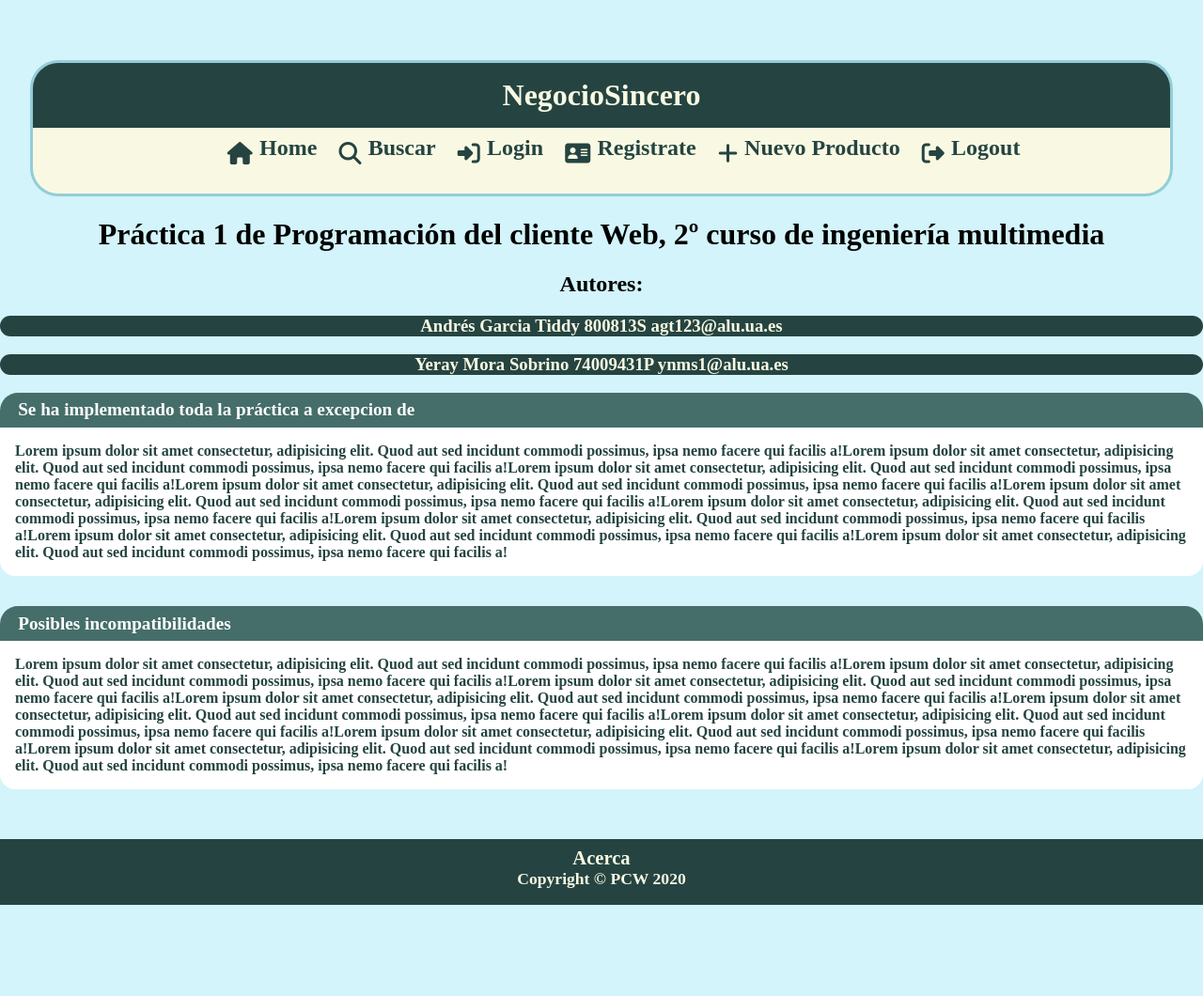
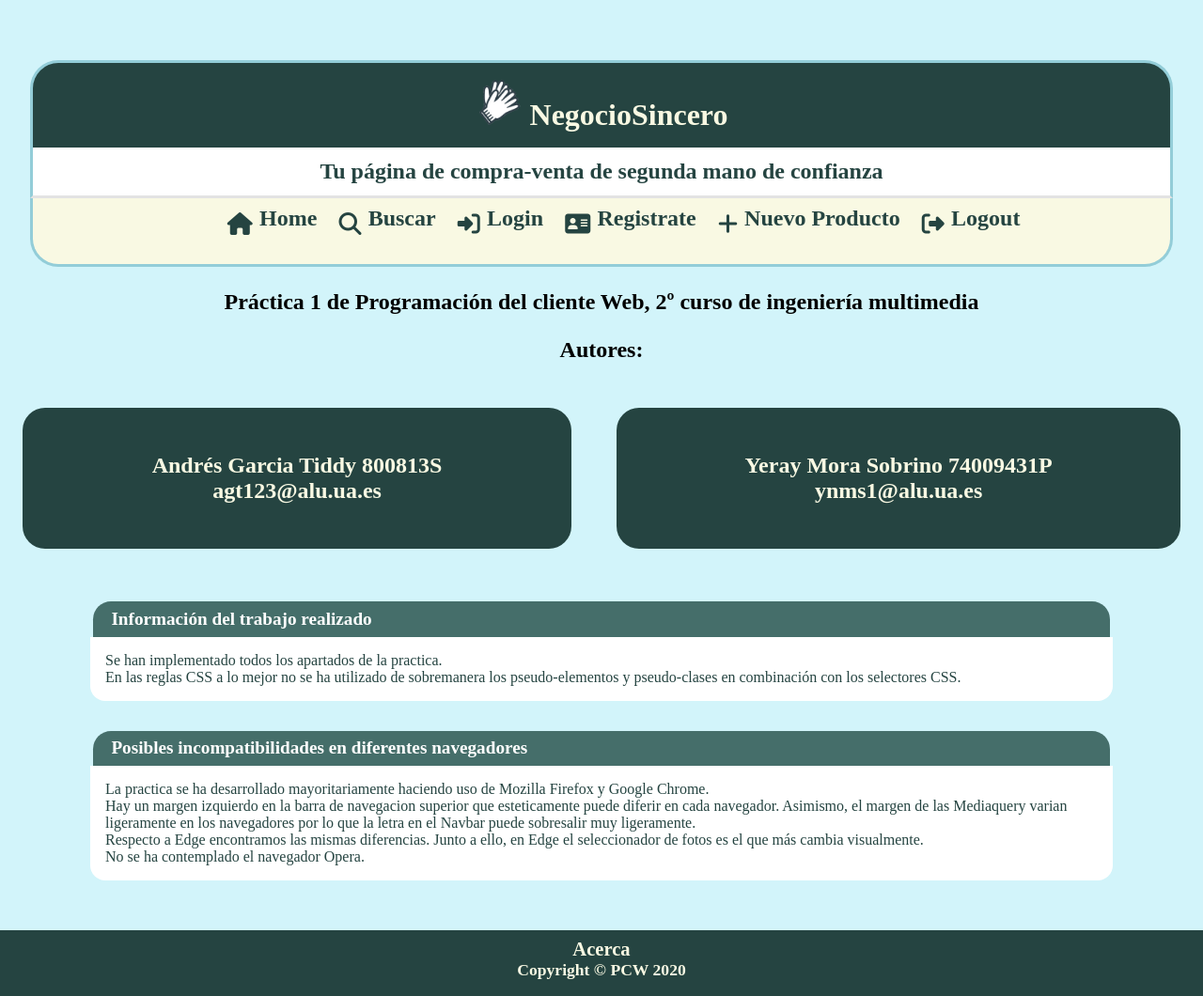
Before and after one commit to AndresGarc/PCW, a PHP site: page /acerca.html in a window 1280 px wide. Shown: the whole page at 94% size. Before the commit the page ends 963 px from the top, so only its background shows below. Run offline with PHP 8.4, Linux system fonts and the light colour scheme; some libraries are stand-ins or nearby versions; some web fonts are replaced.

Commit message:
acerca hecho y mas bonito

```diff
--- a/acerca.html
+++ b/acerca.html
@@ -10,8 +10,10 @@
   </head>
   <body class="cuerpoacerca">
     <header>
-      <h1 class="colores">NegocioSincero</h1>
+      <h1><img src="img/logo3.png" alt="Logo web" id="logo"> NegocioSincero</h1>
+      <h2>Tu página de compra-venta de segunda mano de confianza</h2>
     </header>
+
     <nav id="navbar" class="colores">
       <label for="mostrar">mostrar</label>
       <input type="checkbox" id="mostrar">
@@ -24,38 +26,35 @@
         <li><a href="index.html"><i class="fas fa-sign-out-alt"></i><p>Logout</p></a></li>
       </ul>
     </nav>
-    <h1 class="acerca"> Práctica 1 de Programación del cliente Web, 2º curso de ingeniería multimedia</h1>
+    <h2 class="acerca"> Práctica 1 de Programación del cliente Web, 2º curso de ingeniería multimedia</h2>
     <h2 class="acerca">Autores: </h2>
-    <h3 class="nombre">Andrés Garcia Tiddy 800813S agt123@alu.ua.es</h3>
-    <h3 class="nombre">Yeray Mora Sobrino 74009431P ynms1@alu.ua.es</h3>
-    <h3 class="subapartado"> Se ha implementado toda la práctica a excepcion de</h3>
-    <h4 class="texto">Lorem ipsum dolor sit amet consectetur, adipisicing elit. Quod aut sed incidunt commodi possimus,
-      ipsa nemo facere qui facilis a!Lorem ipsum dolor sit amet consectetur, adipisicing elit. Quod aut sed incidunt commodi possimus,
-      ipsa nemo facere qui facilis a!Lorem ipsum dolor sit amet consectetur, adipisicing elit. Quod aut sed incidunt commodi possimus,
-      ipsa nemo facere qui facilis a!Lorem ipsum dolor sit amet consectetur, adipisicing elit. Quod aut sed incidunt commodi possimus,
-      ipsa nemo facere qui facilis a!Lorem ipsum dolor sit amet consectetur, adipisicing elit. Quod aut sed incidunt commodi possimus,
-      ipsa nemo facere qui facilis a!Lorem ipsum dolor sit amet consectetur, adipisicing elit. Quod aut sed incidunt commodi possimus,
-      ipsa nemo facere qui facilis a!Lorem ipsum dolor sit amet consectetur, adipisicing elit. Quod aut sed incidunt commodi possimus,
-      ipsa nemo facere qui facilis a!Lorem ipsum dolor sit amet consectetur, adipisicing elit. Quod aut sed incidunt commodi possimus,
-      ipsa nemo facere qui facilis a!Lorem ipsum dolor sit amet consectetur, adipisicing elit. Quod aut sed incidunt commodi possimus,
-      ipsa nemo facere qui facilis a!</h4>
-    <h3 class="subapartado">Posibles incompatibilidades</h3>
-    <h4 class="texto">Lorem ipsum dolor sit amet consectetur, adipisicing elit. Quod aut sed incidunt commodi possimus,
-      ipsa nemo facere qui facilis a!Lorem ipsum dolor sit amet consectetur, adipisicing elit. Quod aut sed incidunt commodi possimus,
-      ipsa nemo facere qui facilis a!Lorem ipsum dolor sit amet consectetur, adipisicing elit. Quod aut sed incidunt commodi possimus,
-      ipsa nemo facere qui facilis a!Lorem ipsum dolor sit amet consectetur, adipisicing elit. Quod aut sed incidunt commodi possimus,
-      ipsa nemo facere qui facilis a!Lorem ipsum dolor sit amet consectetur, adipisicing elit. Quod aut sed incidunt commodi possimus,
-      ipsa nemo facere qui facilis a!Lorem ipsum dolor sit amet consectetur, adipisicing elit. Quod aut sed incidunt commodi possimus,
-      ipsa nemo facere qui facilis a!Lorem ipsum dolor sit amet consectetur, adipisicing elit. Quod aut sed incidunt commodi possimus,
-      ipsa nemo facere qui facilis a!Lorem ipsum dolor sit amet consectetur, adipisicing elit. Quod aut sed incidunt commodi possimus,
-      ipsa nemo facere qui facilis a!Lorem ipsum dolor sit amet consectetur, adipisicing elit. Quod aut sed incidunt commodi possimus,
-      ipsa nemo facere qui facilis a!</h4>
-    <h3 h3 class="acerca" class="subapartado"></h3>
+    <article class="contenedor">
+      <h3 class="nombre">Andrés Garcia Tiddy 800813S agt123@alu.ua.es</h3>
+      <h3 class="nombre">Yeray Mora Sobrino 74009431P ynms1@alu.ua.es</h3>
+    </article>
+
+
+      <article class="artacerca">
+        <h3 class="subapartado"> Información del trabajo realizado</h3>
+        <p class="texto">Se han implementado todos los apartados de la practica.</br>
+         En las reglas CSS a lo mejor no se ha utilizado de sobremanera los pseudo-elementos y pseudo-clases en combinación con los selectores CSS.
+        </p>
+      </article>
+      <article class="artacerca">
+       <h3 class="subapartado">Posibles incompatibilidades en diferentes navegadores</h3>
+      <p class="texto">La practica se ha desarrollado mayoritariamente haciendo uso de Mozilla Firefox y Google Chrome. </br>
+      Hay un margen izquierdo en la barra de navegacion superior que esteticamente puede diferir en cada navegador. Asimismo, el
+      margen de las Mediaquery varian ligeramente en los navegadores por lo que la letra en el Navbar puede sobresalir muy ligeramente.</br>
+      Respecto a Edge encontramos las mismas diferencias. Junto a ello, en Edge el seleccionador de fotos es el que más cambia visualmente.</br>
+      No se ha contemplado el navegador Opera.
+      </p>
+    </article>
+
 
     <footer>
       <h3><a href="acerca.html">Acerca</a></h3>
       <p>
-          Copyright &copy; PCW <time dateetime="2020">2020</time>
+          Copyright &copy; PCW <time datetime="2020">2020</time>
       </p>
   </footer>
   </body>
--- a/estilo.css
+++ b/estilo.css
@@ -485,32 +485,46 @@ section{
 /*ACERCA*/
   .acerca{
     text-align:center;
+    margin:1em;
+  }
+
+  .contenedor{
+    display:flex;
+    flex-direction:column;
+    align-items:center;
+
+
   }
   .nombre{
     text-align:center;
     background-color:var(--colorAzulVO);
     color:var(--colorCrema);
     border-radius:1em;
+    padding:1.5em;
+    margin:1em;
+  }
 
-
-  }
   .subapartado{
     background-color:var(--colorAzulVC);
     padding: 0.4em 0 0.4em 1em;
-    margin: 0 auto;
+    margin: 1em 1em 0;
     color:white;
     font-size: 1.2em;
     border-top-left-radius: 1em;
     border-top-right-radius: 1em;
+
   }
+
   .texto{
-    margin:0 auto 2em;
+    margin:0 1em;
     background-color:white;
     padding: 1em 1em;
     color:var(--colorAzulVO);
     border-bottom-left-radius: 1em;
     border-bottom-right-radius: 1em;
+
   }
+
 /*END ACERCA */
 
 /*END BODY*/
@@ -572,6 +586,20 @@ section{
 @media all and (min-width:900px){
   body>nav>ul>li>a>p{
     display:flex;
+  }
+
+  .contenedor{
+    display:flex;
+    flex-direction:row;
+  }
+
+  .nombre{
+    padding: 2em;
+    font-size:1.5em;
+  }
+
+  .artacerca{
+    margin:2em 5em;
   }
 }
 
```
